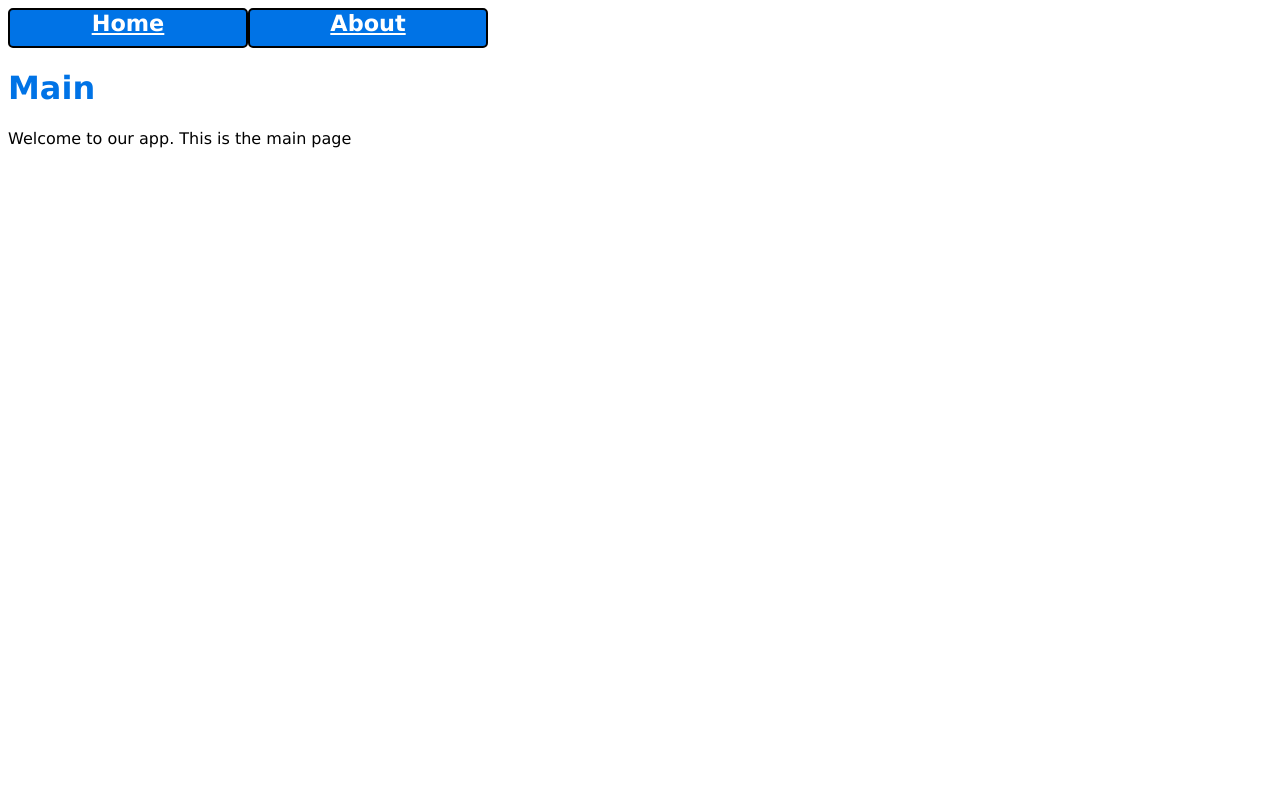
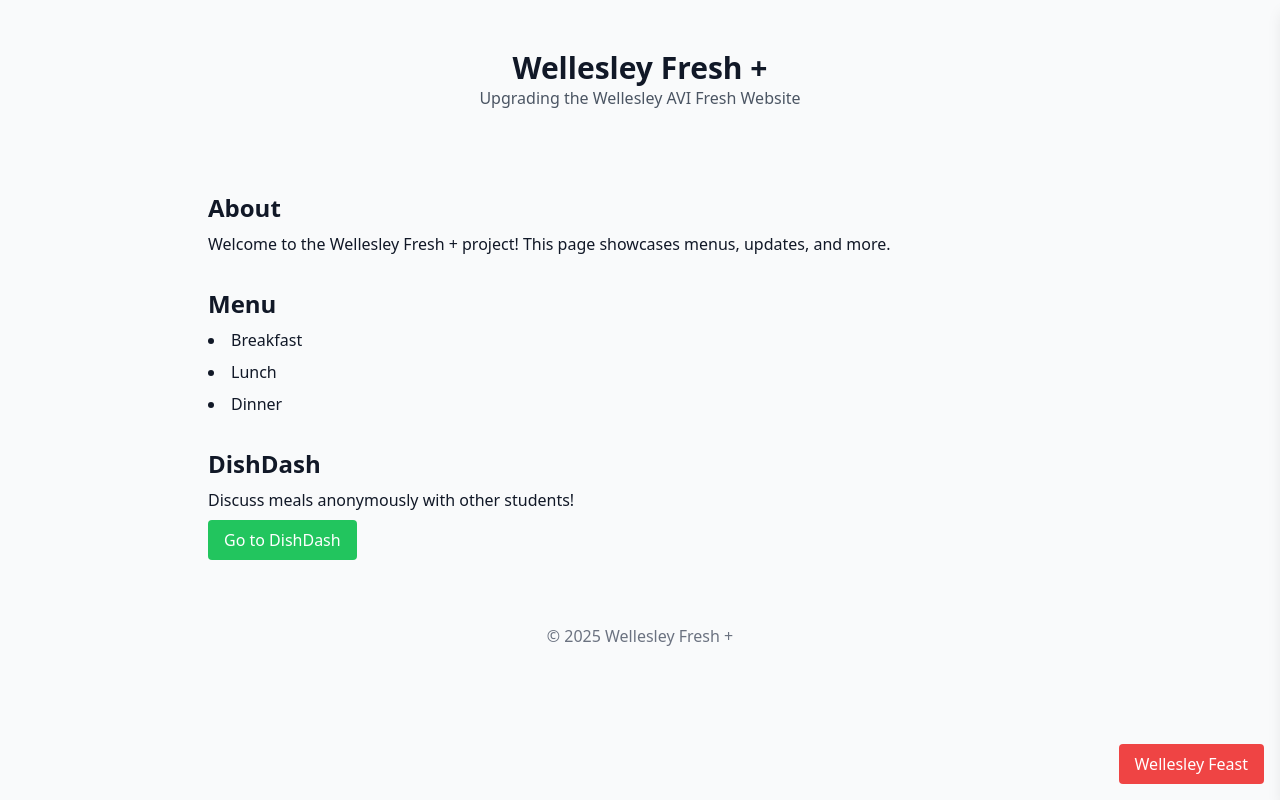
Before and after one commit to Dorajyl/WellesleyFreshPlus, a Flask app: page / in a window 1280 px wide. Run offline with Flask 3, Linux system fonts and the light colour scheme; some libraries are stand-ins or nearby versions.

Commit message:
main page draft

```diff
--- a/templates/main.html
+++ b/templates/main.html
@@ -1,8 +1,95 @@
-{% extends "base.html" %}
+<!DOCTYPE html>
+<html lang="en">
+<head>
+  <meta charset="UTF-8">
+  <meta name="viewport" content="width=device-width, initial-scale=1.0">
+  <title>Wellesley Fresh + </title>
+  <meta name="description" content="An upgrade of the Wellesley AVI Fresh Website">
 
-{% block main_content %}
-<h1>Main</h1>
+  <!-- TailwindCSS CDN -->
+  <script src="https://cdn.tailwindcss.com"></script>
 
-<p>Welcome to our app. This is the main page</p>
+  <!-- Favicon -->
+  <link rel="icon" type="image/png" href="/favicon-96x96.png" sizes="96x96">
+  <link rel="apple-touch-icon" sizes="180x180" href="/apple-touch-icon.png">
+</head>
+<body class="bg-gray-50 text-gray-900 font-sans">
 
-{% endblock %}
+  <!-- Page header -->
+  <header class="flex flex-col items-center justify-center h-32 mt-4">
+    <h1 class="text-3xl font-bold">Wellesley Fresh + </h1>
+    <p class="text-gray-600">Upgrading the Wellesley AVI Fresh Website</p>
+  </header>
+
+  <!-- Main content -->
+  <main class="max-w-4xl mx-auto mt-8 p-4 space-y-8">
+
+    <!-- About Section -->
+    <section>
+      <h2 class="text-2xl font-semibold mb-2">About</h2>
+      <p>Welcome to the Wellesley Fresh + project! This page showcases menus, updates, and more.</p>
+    </section>
+
+    <!-- Menu Section (Felp functionality can be added later) -->
+    <section>
+      <h2 class="text-2xl font-semibold mb-2">Menu</h2>
+      <ul class="list-disc list-inside space-y-2">
+        <li>Breakfast</li>
+        <li>Lunch</li>
+        <li>Dinner</li>
+      </ul>
+    </section>
+
+    <!-- DishDash Button -->
+    <section>
+      <h2 class="text-2xl font-semibold mb-2">DishDash</h2>
+      <p>Discuss meals anonymously with other students!</p>
+      <a href="dishdash.html" class="inline-block mt-2 bg-green-500 text-white px-4 py-2 rounded hover:bg-green-600">
+        Go to DishDash
+      </a>
+    </section>
+
+  </main>
+
+  <!-- Wellesley Feast Sidebar -->
+  <div id="feastSidebar" class="fixed right-0 top-0 h-full w-80 bg-white shadow-lg transform translate-x-full transition-transform duration-300 z-50">
+    <div class="p-4 border-b flex justify-between items-center">
+      <h3 class="font-bold text-lg">Wellesley Feast</h3>
+      <button id="closeFeast" class="text-gray-500 hover:text-gray-800">&times;</button>
+    </div>
+    <div class="p-4 space-y-4">
+      <p>Broadcast free food events on campus!</p>
+      <input type="text" placeholder="Event Name" class="w-full border rounded p-2">
+      <input type="text" placeholder="Location" class="w-full border rounded p-2">
+      <input type="date" class="w-full border rounded p-2">
+      <textarea placeholder="Details" class="w-full border rounded p-2"></textarea>
+      <button class="w-full bg-red-500 text-white px-4 py-2 rounded hover:bg-red-600">Submit</button>
+    </div>
+  </div>
+
+  <!-- Wellesley Feast Button -->
+  <button id="feastBtn" class="fixed right-4 bottom-4 bg-red-500 text-white px-4 py-2 rounded hover:bg-red-600 z-40">
+    Wellesley Feast
+  </button>
+
+  <script>
+    const feastBtn = document.getElementById('feastBtn');
+    const feastSidebar = document.getElementById('feastSidebar');
+    const closeFeast = document.getElementById('closeFeast');
+
+    feastBtn.addEventListener('click', () => {
+      feastSidebar.classList.remove('translate-x-full');
+    });
+
+    closeFeast.addEventListener('click', () => {
+      feastSidebar.classList.add('translate-x-full');
+    });
+  </script>
+
+  <!-- Footer -->
+  <footer class="text-center text-gray-500 mt-12 mb-4">
+    &copy; 2025 Wellesley Fresh +
+  </footer>
+
+</body>
+</html>
```
